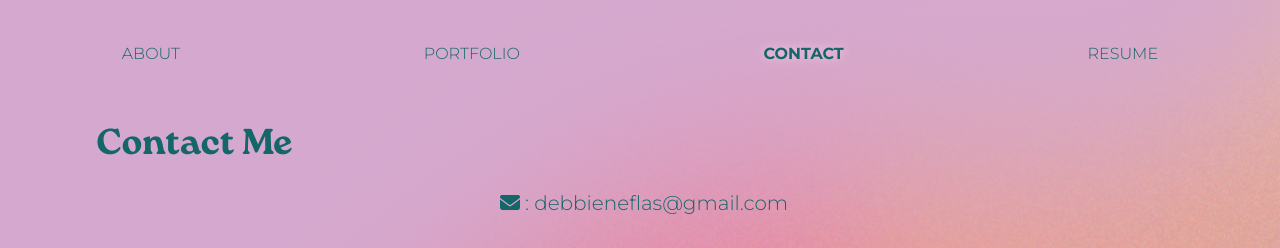
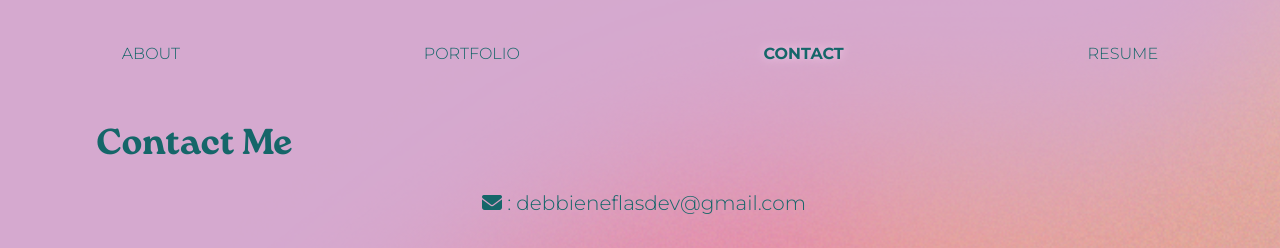
Before and after one commit to dneflas/react-portfolio, a React (Create React App) app: page /react-portfolio/contact in a window 1280 px wide. Shown: the top 248 px of the page. Built offline with nearby package versions, Linux system fonts and the light colour scheme.

Commit message:
fix vls project

```diff
--- a/src/components/ContactForm/index.js
+++ b/src/components/ContactForm/index.js
@@ -17,13 +17,13 @@ function ContactForm() {
       name: "Email",
       link: "mailto:debbieneflas@gmail.com",
       icon: "fa-solid fa-envelope",
-      text: "debbieneflas@gmail.com",
+      text: "debbieneflasdev@gmail.com",
     },
     // {
     //   name: "Phone",
-    //   link: "tel:+16263771363",
+    //   link: "tel:+14242092856",
     //   icon: "fa-solid fa-phone",
-    //   text: "626.377.1363",
+    //   text: "424.209.2586",
     // },
   ]);
 
--- a/src/components/Project/index.js
+++ b/src/components/Project/index.js
@@ -8,6 +8,9 @@ function Project() {
       languages: "HTML, CSS, Javascript, PHP",
       description:
         "A responsive, custom-built website for an interpreting service, featuring dynamic contact forms, optimized navigation, and an accessible layout to enhance user experience and engagement.",
+      repo_link: "https://github.com/dneflas/VLS",
+      deployed_link: "https://www.veralanguageservices.com/",
+      image: "7.png",
     },
     {
       title: "Hello Bubs",
```
Also changed, not shown: src/assets/7.png (added).
